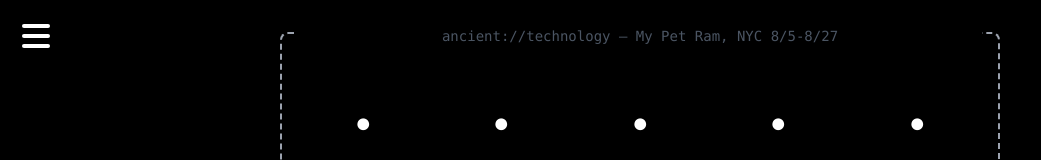
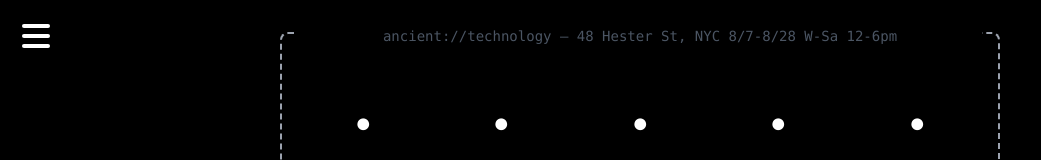
Before and after one commit to nkumar23/5x5, a Next.js app: page / in a window 1280 px wide. Shown: the top 160 px of the page, without its empty margins (0-1041 px from the left). Built offline with nearby package versions, Linux system fonts and the light colour scheme.

Commit message:
Fixing texto

```diff
--- a/src/components/ui/AnimatedGrid.tsx
+++ b/src/components/ui/AnimatedGrid.tsx
@@ -843,7 +843,7 @@ export default function AnimatedGrid({ slug = null }: AnimatedGridProps) {
           {/* Top grid: 2 rows from ancient-technology.json */}
           <div className="border-2 border-dashed border-gray-400 p-4 mb-8 rounded-lg">
             <div className="text-sm text-gray-600 mb-3 font-mono text-center -mt-6 bg-black">
-              ancient://technology — My Pet Ram, NYC 8/5-8/27
+              ancient://technology — 48 Hester St, NYC 8/7-8/28 W-Sa 12-6pm
             </div>
             <div className="grid grid-rows-2 grid-cols-5 gap-2 aspect-[5/2] select-none">
               {artistRows.map((row, rowIndex) =>
```
